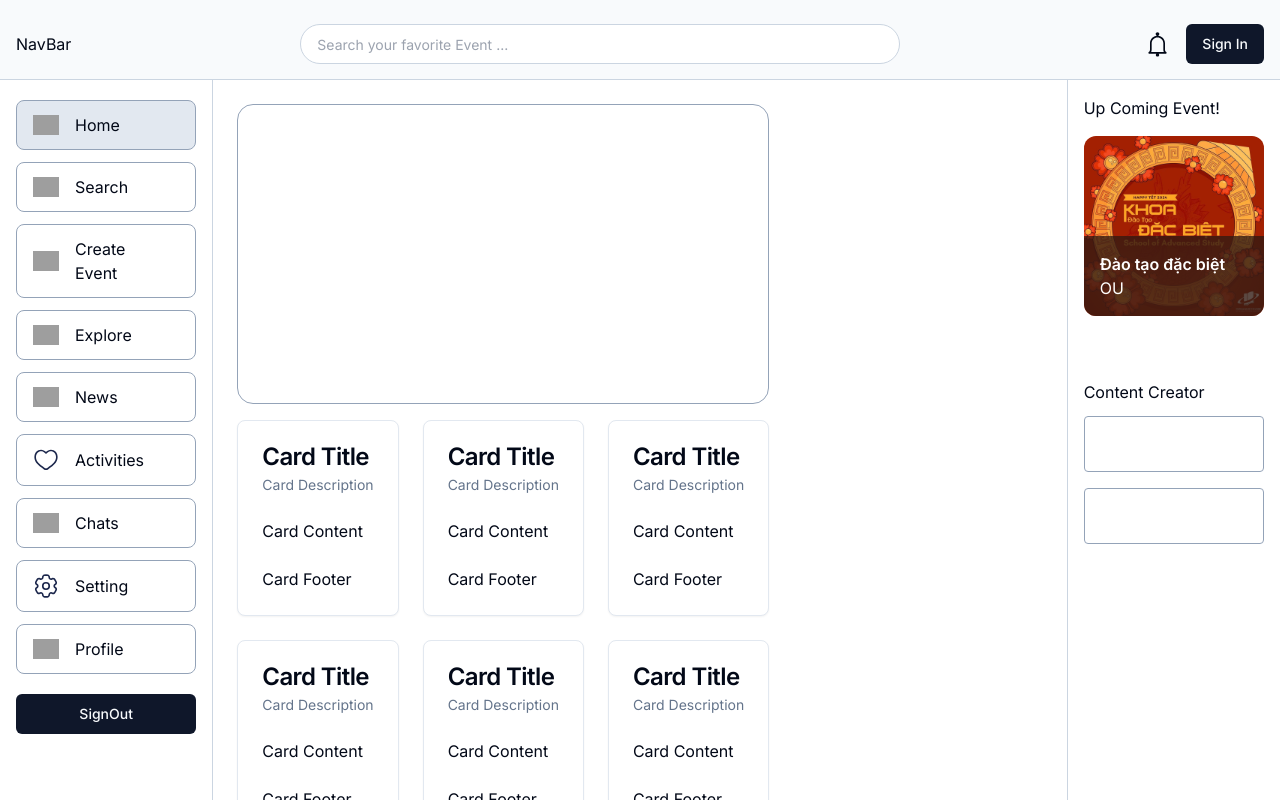
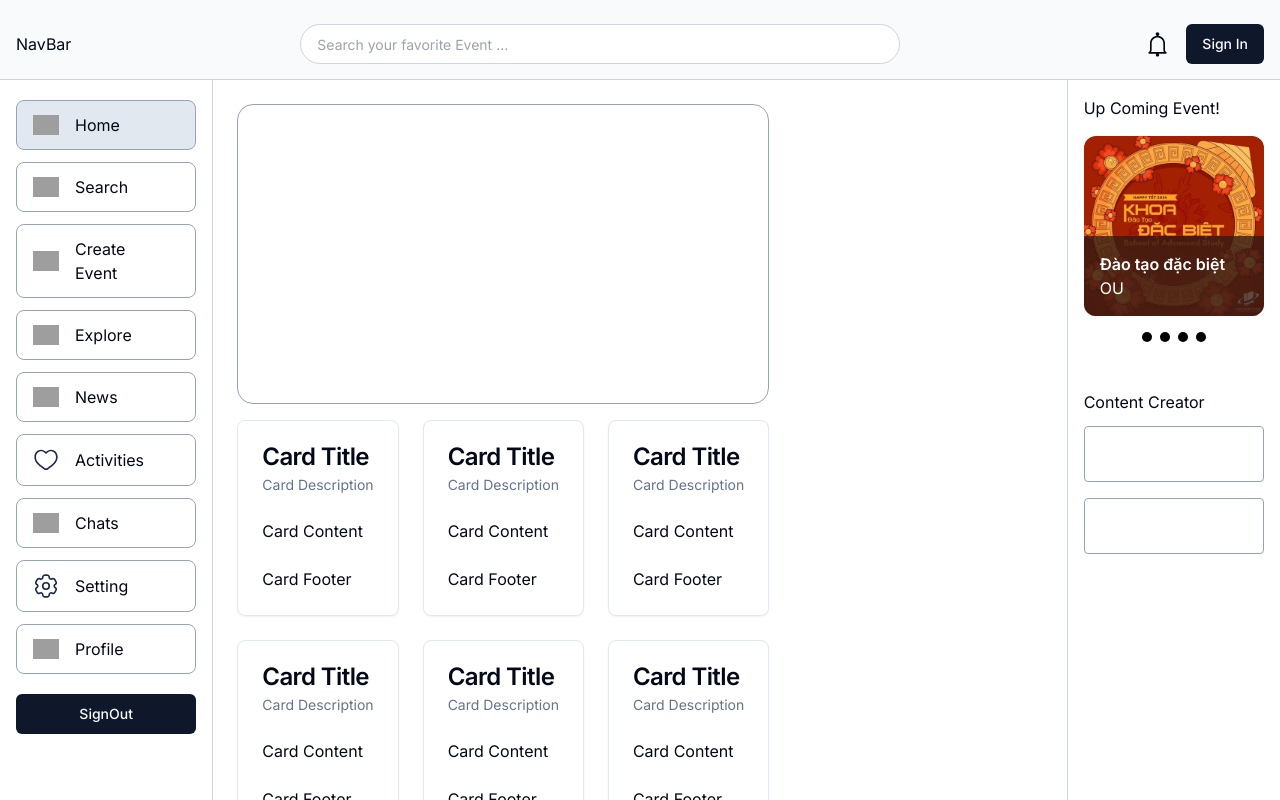
Before and after one commit to DevAnonitos/OU-Social-Hub, a Next.js app in the folder frontend/: page / in a window 1280 px wide. Shown: the top 800 px of the page. Built offline with nearby package versions, Linux system fonts and the light colour scheme; grey boxes are pictures that could not be loaded.

Commit message:
Chore(DotButton): Add DotButton To EventCarousel

```diff
--- a/frontend/components/Carousel/DotButton.tsx
+++ b/frontend/components/Carousel/DotButton.tsx
@@ -17,7 +17,7 @@ const DotButton = () => {
   return (
     <>
       <button
-        className={cn(`size-2.5 bg-white cursor-pointer train duration-500 rounded-full`)}
+        className={cn(`size-2.5 bg-black cursor-pointer train duration-500 rounded-full`)}
       />
     </>
   );
--- a/frontend/components/Carousel/EventCarousel.tsx
+++ b/frontend/components/Carousel/EventCarousel.tsx
@@ -8,6 +8,7 @@ import useEmblaCarousel from 'embla-carousel-react'
 import { EmblaOptionsType, EmblaCarouselType } from 'embla-carousel';
 
 import LoaderSpinner from '../Share/LoaderSpinner';
+import DotButton from './DotButton';
 
 const EventCarousel = () => {
 
@@ -33,8 +34,11 @@ const EventCarousel = () => {
           </div>
         </figure>
       </div>
-      <div className='flex justify-center gap-2'>
-
+      <div className='flex items-center justify-center gap-2'>
+        <DotButton />
+        <DotButton />
+        <DotButton />
+        <DotButton />
       </div>
     </section>
   );
```
